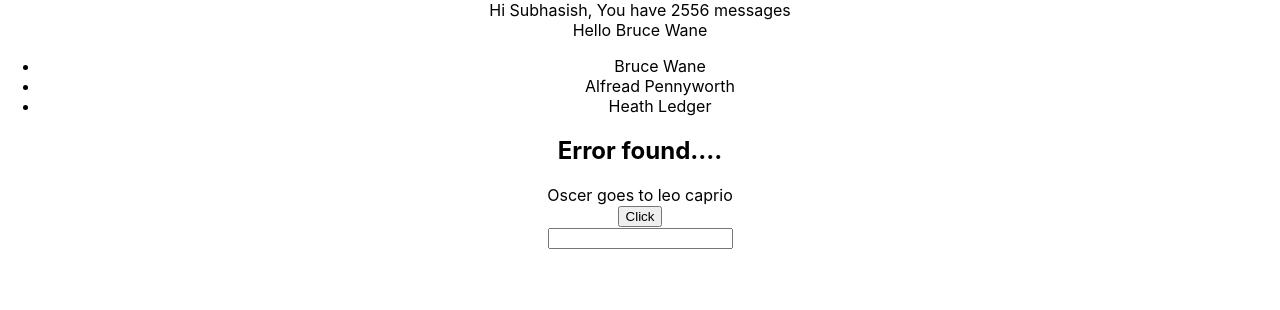
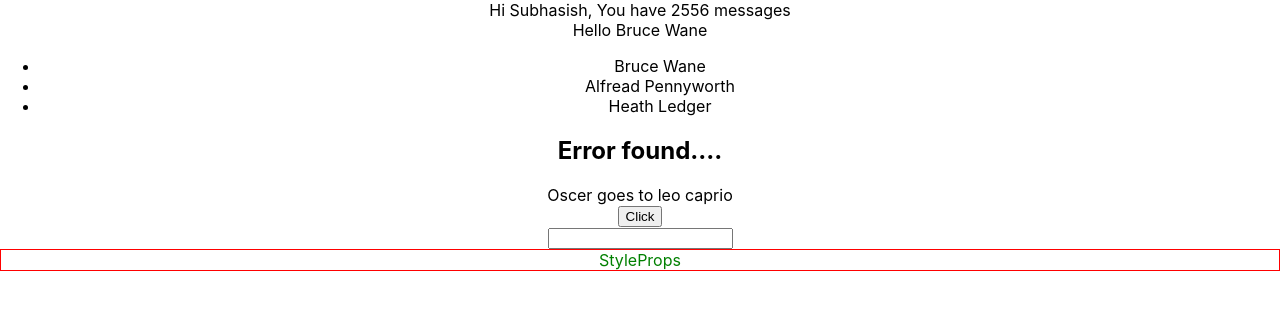
Before and after one commit to deepintowp/react_typescript, a React (Create React App) app: page / in a window 1280 px wide. Shown: the top 310 px of the page. Built offline with nearby package versions, Linux system fonts and the light colour scheme.

Commit message:
style props and event handling is done

```diff
--- a/src/App.tsx
+++ b/src/App.tsx
@@ -7,6 +7,7 @@ import Heading from './components/Heading';
 import Oscer from './components/Oscer';
 import Button from './components/Button';
 import Input from './components/Input';
+import StyleProps from './components/StyleProps';
 
 function App() {
   const personName = {
@@ -38,12 +39,15 @@ function App() {
       <Oscer>
         <Heading>Oscer goes to leo caprio</Heading>
       </Oscer>
+      {/* Event props */}
       <Button handleClick={(event, id)=>{
         console.log("object", event, id);
       }}/>
       <Input value="" handleChange={(event)=>{
         console.log("changed ");
       }} />
+        {/* Style(css) props */}
+        <StyleProps style={{color:"green", border:"1px solid red"}} />
     </div>
   );
 }
--- a/src/components/Input.tsx
+++ b/src/components/Input.tsx
@@ -1,14 +1,14 @@
-import React from 'react'
-type inputProps  = {
-    handleChange:(event:React.ChangeEvent<HTMLInputElement>)=>void,
-    value:string
-}
-const Input = (props:inputProps) => {
+import React from "react";
+type inputProps = {
+  handleChange: (event: React.ChangeEvent<HTMLInputElement>) => void;
+  value: string;
+};
+const Input = (props: inputProps) => {
   return (
     <div>
-        <input type="text" onChange={props.handleChange} />
+      <input type="text" onChange={props.handleChange} />
     </div>
-  )
-}
+  );
+};
 
-export default Input
+export default Input;
--- /dev/null
+++ b/src/components/StyleProps.tsx
@@ -0,0 +1,11 @@
+import React from 'react'
+type StylepropsProps = {
+    style:React.CSSProperties
+}
+const StyleProps = (props:StylepropsProps) => {
+  return (
+    <div style={props.style}>StyleProps</div>
+  )
+}
+
+export default StyleProps
```
